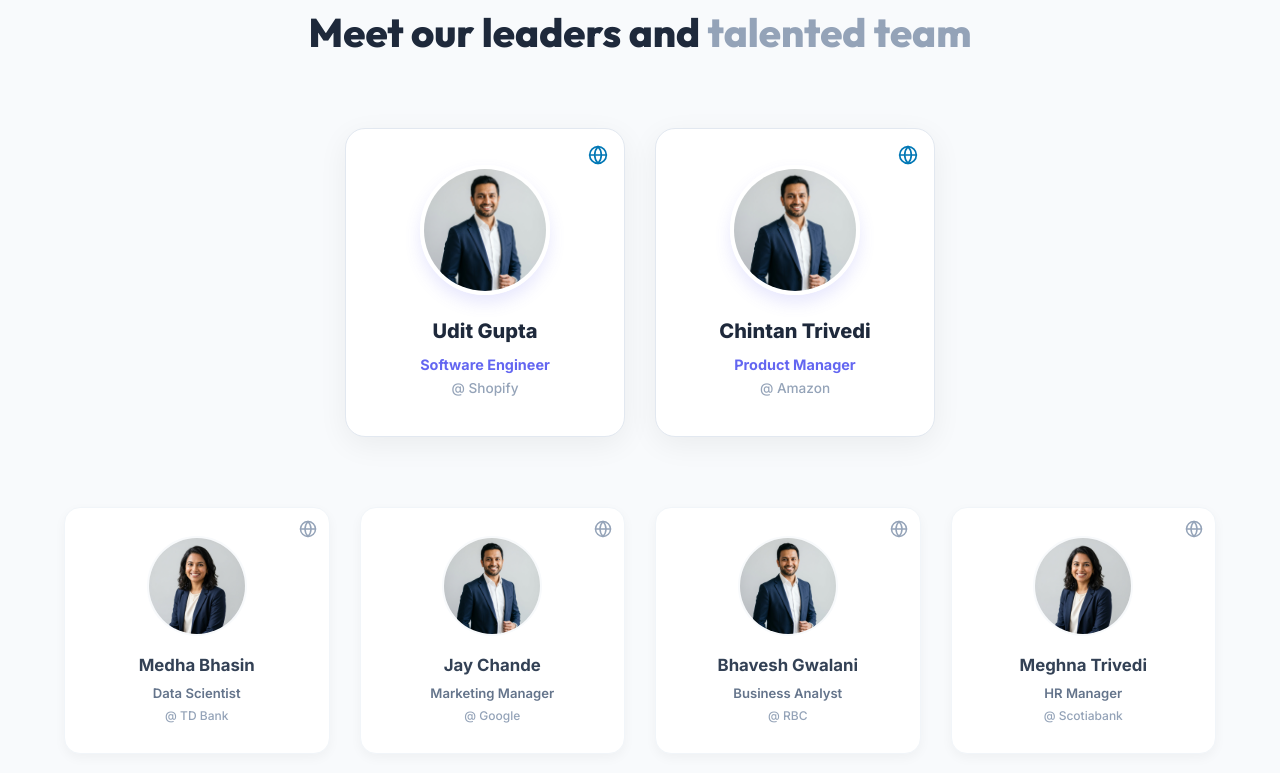
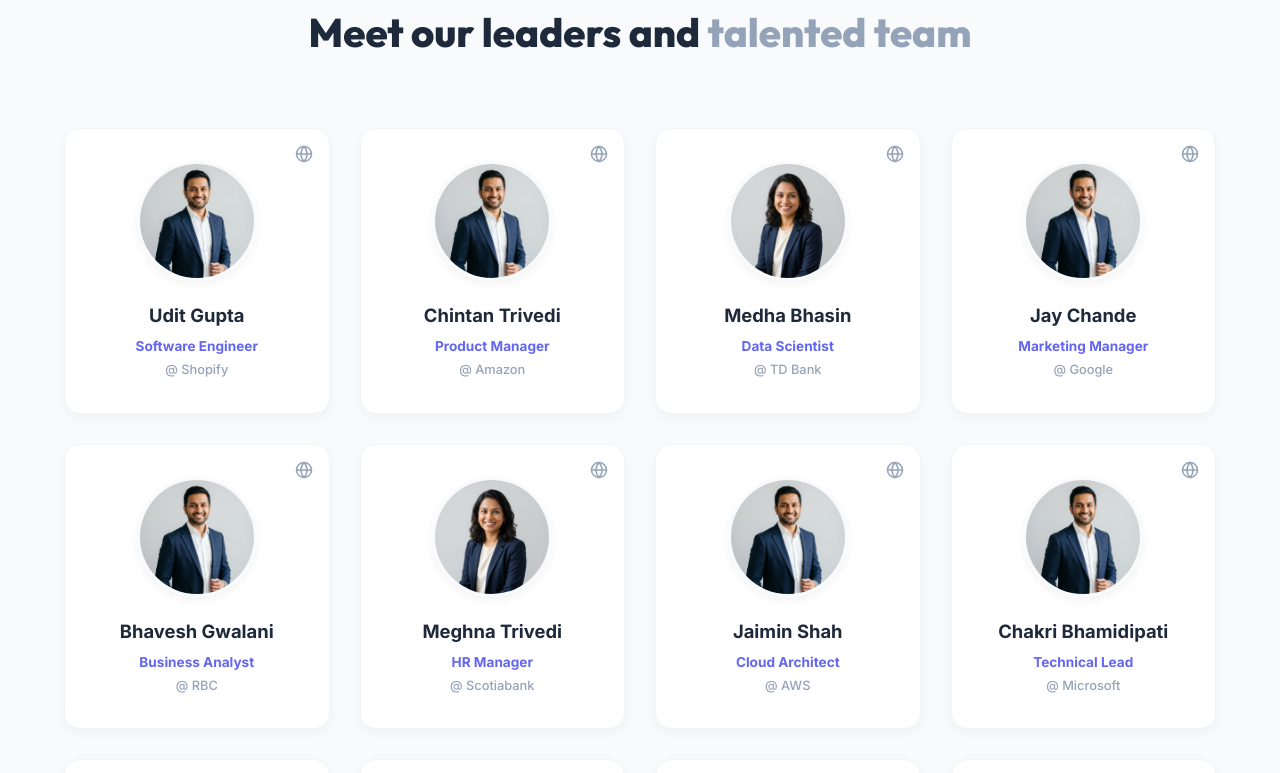
Before and after one commit to uditguptaca/professionalsclub, a Next.js app: page /about in a window 1280 px wide. Shown: the part 840-1613 px from the top of the page. Built offline with nearby package versions, Linux system fonts and the light colour scheme.

Commit message:
Unify team directory cards to use a single consistent style

```diff
--- a/src/app/about/page.tsx
+++ b/src/app/about/page.tsx
@@ -72,33 +72,17 @@ export default function AboutPage() {
           </h2>
 
           <div style={{ display: 'grid', gridTemplateColumns: 'repeat(auto-fill, minmax(220px, 1fr))', gap: '30px', justifyContent: 'center' }}>
-            <div style={{ gridColumn: '1 / -1', display: 'flex', justifyContent: 'center', gap: 30, marginBottom: 40 }}>
-              {team.slice(0, 2).map((member, i) => (
-                <div key={i} style={{ display: 'flex', flexDirection: 'column', alignItems: 'center', background: '#fff', borderRadius: 20, padding: '36px 24px', boxShadow: '0 8px 30px rgba(0,0,0,0.06)', border: '1px solid #e2e8f0', width: 280, position: 'relative' }}>
-                  <div style={{ position: 'absolute', top: 16, right: 16 }}>
-                    <Link href={member.linkedin} target="_blank" style={{ color: '#0077b5' }}><Globe size={20} /></Link>
-                  </div>
-                  <div style={{ width: 130, height: 130, borderRadius: '50%', overflow: 'hidden', marginBottom: 20, border: '4px solid white', boxShadow: '0 8px 16px rgba(99,102,241,0.15)', position: 'relative' }}>
-                    <Image src={member.image} alt={member.name} fill style={{ objectFit: 'cover' }} />
-                  </div>
-                  <h4 style={{ fontSize: '1.25rem', fontWeight: 800, color: '#1e293b', marginBottom: 6 }}>{member.name}</h4>
-                  <div style={{ fontSize: '0.9rem', color: '#6366f1', fontWeight: 700, marginBottom: 2 }}>{member.role}</div>
-                  <div style={{ fontSize: '0.85rem', color: '#94a3b8', fontWeight: 500 }}>@ {member.company}</div>
-                </div>
-              ))}
-            </div>
-
-            {team.slice(2).map((member, i) => (
-              <div key={i} style={{ display: 'flex', flexDirection: 'column', alignItems: 'center', background: '#fff', borderRadius: 16, padding: '28px 16px', boxShadow: '0 4px 12px rgba(0,0,0,0.04)', border: '1px solid #f1f5f9', transition: 'transform 0.2s ease', position: 'relative' }} className="hover:shadow-lg hover:-translate-y-1">
-                <div style={{ position: 'absolute', top: 12, right: 12 }}>
+            {team.map((member, i) => (
+              <div key={i} style={{ display: 'flex', flexDirection: 'column', alignItems: 'center', background: '#fff', borderRadius: 16, padding: '32px 20px', boxShadow: '0 4px 12px rgba(0,0,0,0.04)', border: '1px solid #f1f5f9', transition: 'transform 0.2s ease, box-shadow 0.2s ease', position: 'relative' }} className="hover:shadow-xl hover:-translate-y-1">
+                <div style={{ position: 'absolute', top: 16, right: 16 }}>
                   <Link href={member.linkedin} target="_blank" style={{ color: '#94a3b8', transition: 'color 0.2s' }} className="hover:text-blue-600"><Globe size={18} /></Link>
                 </div>
-                <div style={{ width: 100, height: 100, borderRadius: '50%', overflow: 'hidden', marginBottom: 16, border: '2px solid #f8fafc', position: 'relative' }}>
+                <div style={{ width: 120, height: 120, borderRadius: '50%', overflow: 'hidden', marginBottom: 20, border: '3px solid #f8fafc', position: 'relative', boxShadow: '0 4px 10px rgba(0,0,0,0.05)' }}>
                   <Image src={member.image} alt={member.name} fill style={{ objectFit: 'cover' }} />
                 </div>
-                <h4 style={{ fontSize: '1.05rem', fontWeight: 700, color: '#334155', marginBottom: 4 }}>{member.name}</h4>
-                <div style={{ fontSize: '0.82rem', color: '#64748b', fontWeight: 600, marginBottom: 2 }}>{member.role}</div>
-                <div style={{ fontSize: '0.75rem', color: '#94a3b8', fontWeight: 500 }}>@ {member.company}</div>
+                <h4 style={{ fontSize: '1.15rem', fontWeight: 700, color: '#1e293b', marginBottom: 6 }}>{member.name}</h4>
+                <div style={{ fontSize: '0.85rem', color: '#6366f1', fontWeight: 700, marginBottom: 2 }}>{member.role}</div>
+                <div style={{ fontSize: '0.8rem', color: '#94a3b8', fontWeight: 500 }}>@ {member.company}</div>
               </div>
             ))}
           </div>
```
